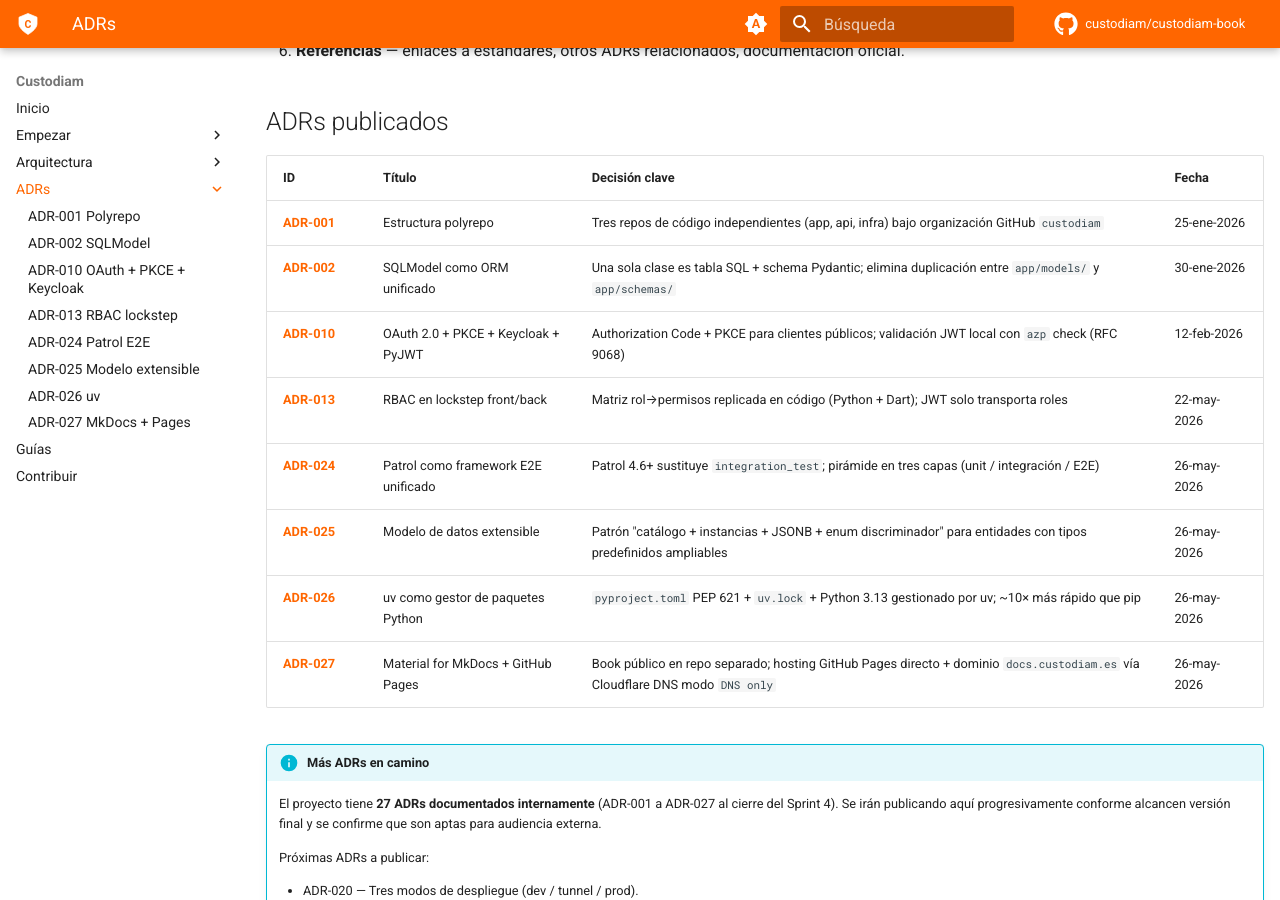
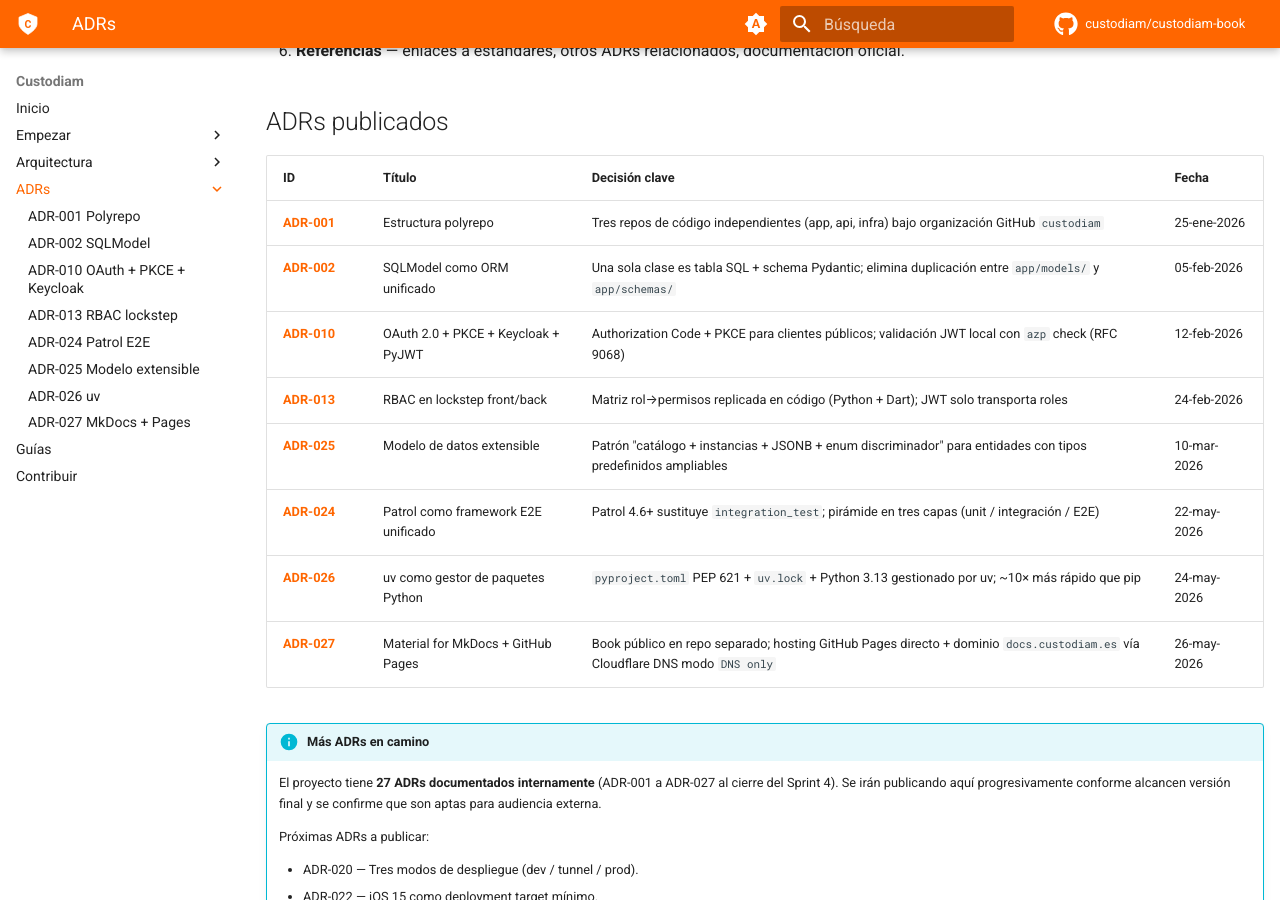
Before and after one commit to custodiam/custodiam-book, an MkDocs documentation site: the page built from docs/adrs/index.md, in a window 1280 px wide and 900 px high, scrolled down 519 px. Built offline with MkDocs 1.6.1 and Material for MkDocs 9.7.7, drawn with Linux system fonts in a browser that asks for light colours; comment, search, counter and statistics services are not loaded.

```diff
--- a/docs/adrs/index.md
+++ b/docs/adrs/index.md
@@ -25,12 +25,12 @@ Todas las ADRs siguen el mismo esquema:
 | ID | Título | Decisión clave | Fecha |
 | --- | --- | --- | --- |
 | **[ADR-001](adr-001-polyrepo.md)** | Estructura polyrepo | Tres repos de código independientes (app, api, infra) bajo organización GitHub `custodiam` | 25-ene-2026 |
-| **[ADR-002](adr-002-sqlmodel.md)** | SQLModel como ORM unificado | Una sola clase es tabla SQL + schema Pydantic; elimina duplicación entre `app/models/` y `app/schemas/` | 30-ene-2026 |
+| **[ADR-002](adr-002-sqlmodel.md)** | SQLModel como ORM unificado | Una sola clase es tabla SQL + schema Pydantic; elimina duplicación entre `app/models/` y `app/schemas/` | 05-feb-2026 |
 | **[ADR-010](adr-010-oauth-pkce-keycloak.md)** | OAuth 2.0 + PKCE + Keycloak + PyJWT | Authorization Code + PKCE para clientes públicos; validación JWT local con `azp` check (RFC 9068) | 12-feb-2026 |
-| **[ADR-013](adr-013-rbac-lockstep.md)** | RBAC en lockstep front/back | Matriz rol→permisos replicada en código (Python + Dart); JWT solo transporta roles | 22-may-2026 |
-| **[ADR-024](adr-024-patrol-e2e.md)** | Patrol como framework E2E unificado | Patrol 4.6+ sustituye `integration_test`; pirámide en tres capas (unit / integración / E2E) | 26-may-2026 |
-| **[ADR-025](adr-025-modelo-extensible.md)** | Modelo de datos extensible | Patrón "catálogo + instancias + JSONB + enum discriminador" para entidades con tipos predefinidos ampliables | 26-may-2026 |
-| **[ADR-026](adr-026-uv.md)** | uv como gestor de paquetes Python | `pyproject.toml` PEP 621 + `uv.lock` + Python 3.13 gestionado por uv; ~10× más rápido que pip | 26-may-2026 |
+| **[ADR-013](adr-013-rbac-lockstep.md)** | RBAC en lockstep front/back | Matriz rol→permisos replicada en código (Python + Dart); JWT solo transporta roles | 24-feb-2026 |
+| **[ADR-025](adr-025-modelo-extensible.md)** | Modelo de datos extensible | Patrón "catálogo + instancias + JSONB + enum discriminador" para entidades con tipos predefinidos ampliables | 10-mar-2026 |
+| **[ADR-024](adr-024-patrol-e2e.md)** | Patrol como framework E2E unificado | Patrol 4.6+ sustituye `integration_test`; pirámide en tres capas (unit / integración / E2E) | 22-may-2026 |
+| **[ADR-026](adr-026-uv.md)** | uv como gestor de paquetes Python | `pyproject.toml` PEP 621 + `uv.lock` + Python 3.13 gestionado por uv; ~10× más rápido que pip | 24-may-2026 |
 | **[ADR-027](adr-027-mkdocs-pages.md)** | Material for MkDocs + GitHub Pages | Book público en repo separado; hosting GitHub Pages directo + dominio `docs.custodiam.es` vía Cloudflare DNS modo `DNS only` | 26-may-2026 |
 
 !!! info "Más ADRs en camino"
```
Also changed, not shown: docs/adrs/adr-002-sqlmodel.md (+1 -1 lines), docs/adrs/adr-013-rbac-lockstep.md (+1 -1 lines), docs/adrs/adr-024-patrol-e2e.md (+1 -1 lines), docs/adrs/adr-025-modelo-extensible.md (+1 -1 lines), docs/adrs/adr-026-uv.md (+1 -1 lines).
